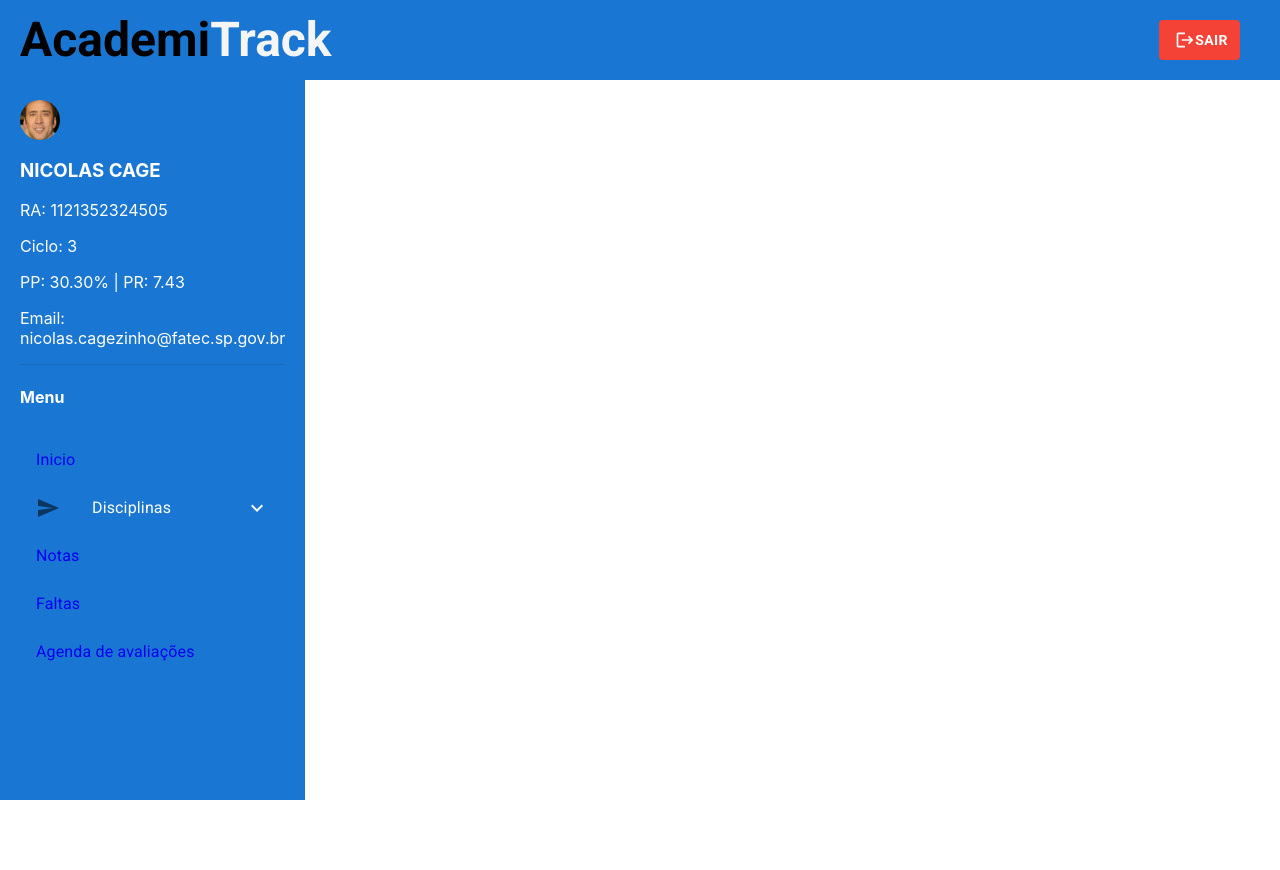
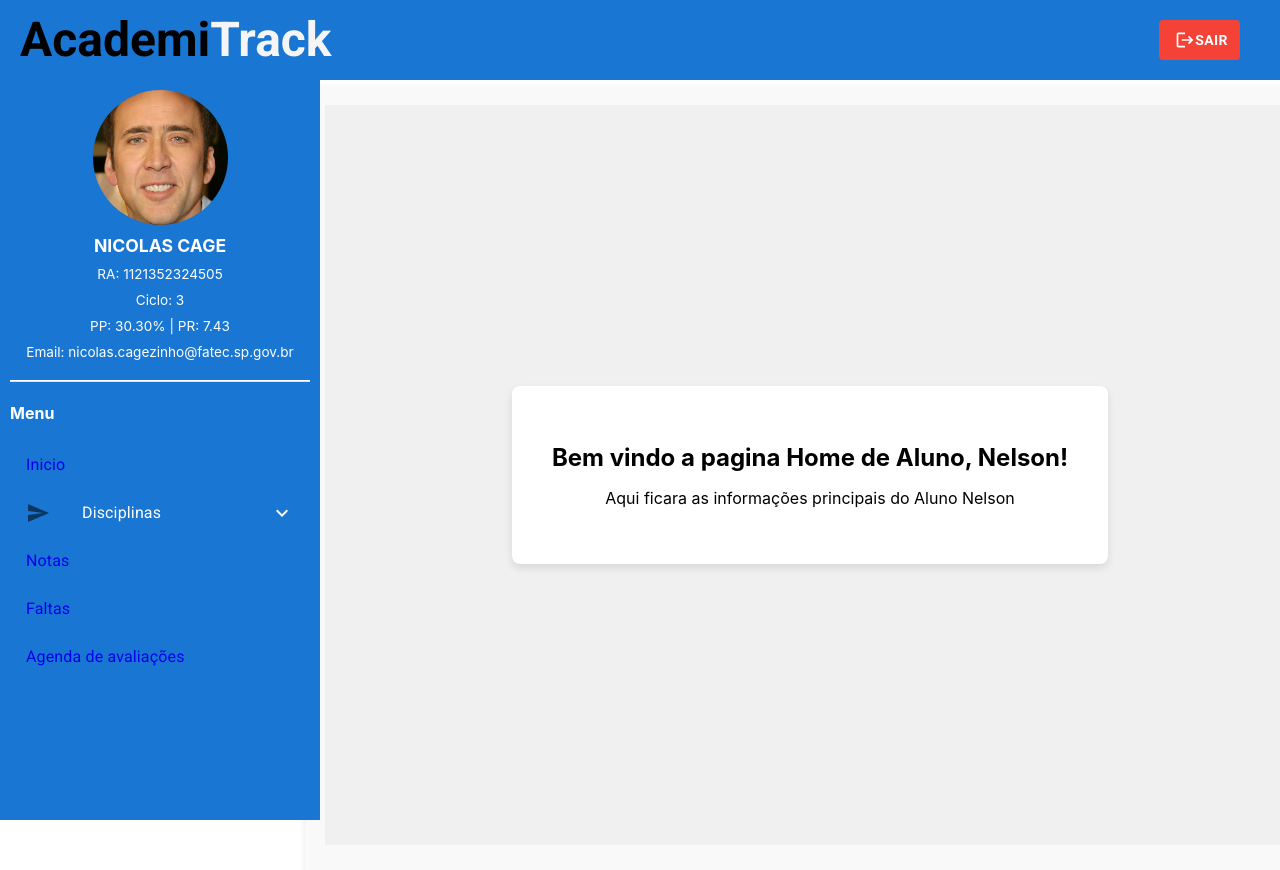
Before and after one commit to WebCrafters-ZL/academitrack-front, a React (Create React App) app: page /aluno-home in a window 1280 px wide. Before the commit the page ends 800 px from the top, so only its background shows below. Built offline with nearby package versions, Linux system fonts and the light colour scheme.

Commit message:
fix: refatoração no Layout, BarraLateral e AlunoHome

```diff
--- a/src/components/BarraLateral/BarraLateral.js
+++ b/src/components/BarraLateral/BarraLateral.js
@@ -1,12 +1,21 @@
 import React, { useState } from "react";
-import { List, ListItem, ListItemText, Box, Divider, Avatar, ListItemButton, ListItemIcon, Collapse } from "@mui/material";
+import {
+  List,
+  ListItem,
+  ListItemText,
+  Box,
+  Divider,
+  Avatar,
+  ListItemButton,
+  ListItemIcon,
+  Collapse,
+} from "@mui/material";
 import { Link } from "react-router-dom";
-import fotoPerfil from '../../assets/nicolas-cage-perfil.jpg';
-
-// Importar apenas os ícones que você vai usar
-import SendIcon from '@mui/icons-material/Send';
-import ExpandLess from '@mui/icons-material/ExpandLess';
-import ExpandMore from '@mui/icons-material/ExpandMore';
+import fotoPerfil from "../../assets/nicolas-cage-perfil.jpg";
+import SendIcon from "@mui/icons-material/Send";
+import ExpandLess from "@mui/icons-material/ExpandLess";
+import ExpandMore from "@mui/icons-material/ExpandMore";
+import "./BarraLateral.scss";
 
 const BarraLateral = () => {
   const [openDisciplinas, setOpenDisciplinas] = useState(false);
@@ -16,7 +25,7 @@ const BarraLateral = () => {
   };
 
   return (
-    <Box className="barraLateral">
+    <Box className="barra-lateral">
       <Box className="info-aluno">
         <Avatar
           alt="Caio Cesar Silva Pena"
@@ -46,10 +55,20 @@ const BarraLateral = () => {
           </ListItem>
           <Collapse in={openDisciplinas} timeout="auto" unmountOnExit>
             <List component="div" disablePadding>
-              <ListItem button sx={{ pl: 4 }} component={Link} to="/disciplinas/materia1">
+              <ListItem
+                button
+                sx={{ pl: 4 }}
+                component={Link}
+                to="/disciplinas/materia1"
+              >
                 <ListItemText primary="Matéria 1" />
               </ListItem>
-              <ListItem button sx={{ pl: 4 }} component={Link} to="/disciplinas/materia2">
+              <ListItem
+                button
+                sx={{ pl: 4 }}
+                component={Link}
+                to="/disciplinas/materia2"
+              >
                 <ListItemText primary="Matéria 2" />
               </ListItem>
             </List>
--- a/src/components/BarraLateral/BarraLateral.scss
+++ b/src/components/BarraLateral/BarraLateral.scss
@@ -1,16 +1,16 @@
-$barraLateral-bg: #1976d2;
 $text-color: white;
+$listitem-bg: transparent;
 
-.barraLateral {
-  width: 400px;
-  height: 100vh;
-  background-color: $barraLateral-bg;
+.barra-lateral {
+  position: fixed;
+  top: 80px; /* Ajuste para começar abaixo do Header */
+  left: 0;
+  width: 300px;
+  height: calc(100vh - 80px); /* Altura total menos a altura do Header */
+  background-color: #1976d2;
   color: $text-color;
-  display: flex;
-  flex-direction: column;
-  justify-content: flex-start;
   padding: 10px;
-}
+  z-index: 999;
 
   .info-aluno {
     display: flex;
@@ -20,45 +20,60 @@ $text-color: white;
     margin-bottom: 15px;
 
     .foto-aluno {
-    width: 80px;
-    height: 80px;
+      width: 135px;
+      height: 135px;
       margin-bottom: 5px;
     }
 
+    h3, p {
+      margin: 5px 0;
+      color: $text-color;
+    }
+
     h3 {
-    font-size: 1rem;
-    margin: 2px 0;
+      font-size: 1.1rem;
     }
 
     p {
       font-size: 0.85rem;
-    margin: 5px;
     }
   }
 
   .custom-divider {
     background-color: white;
     height: 1px;
+    margin: 10px 0;
   }
 
   .menu-aluno {
     margin-top: 10px;
 
+
     h4 {
       font-size: 1rem;
-    margin-bottom: 5px;
+      margin-bottom: 10px;
+      color: $text-color;
     }
 
-  .lista-item {
-    margin-bottom: 1px;
+    .MuiListItemButton-root {
+      margin-bottom: 5px;
+      background-color: $listitem-bg;
+      border-radius: 4px;
+      transition: background-color 0.3s;
+      color: $text-color;
+
+      &:hover {
+        background-color: rgba(255, 255, 255, 0.2);
+      }
 
       .MuiListItemText-primary {
-      color: $text-color;
+        color: $text-color !important;
         font-size: 0.9rem;
       }
+    }
 
-    &:hover .MuiListItemText-primary {
-      text-decoration: underline;
+    .MuiCollapse-root {
+      margin-left: 20px;
     }
   }
 }
--- a/src/components/Layout/Layout.js
+++ b/src/components/Layout/Layout.js
@@ -2,15 +2,18 @@ import React from "react";
 import Header from "../Header/Header";
 import BarraLateral from "../BarraLateral/BarraLateral";
 import './Layout.scss';
+import { Outlet } from "react-router-dom";
 
-const Layout = ({ children }) => {
+const Layout = () => {
   return (
     <div className="layout">
       <Header />
       <div className="layout-body">
         <BarraLateral />
         <div className="layout-content">
-          {children}
+          <div className="content-container">
+            <Outlet />
+          </div>
         </div>
       </div>
     </div>
--- a/src/components/Layout/Layout.scss
+++ b/src/components/Layout/Layout.scss
@@ -7,21 +7,21 @@
 .layout-body {
   display: flex;
   flex-grow: 1;
-  padding-top: 10vh;
+  padding-top: 80px; /* Adicione espaço para o Header */
+  margin-left: 300px; /* Espaço para a barra lateral */
 }
 
 .layout-content {
-  width: calc(100% - 300px);
-  padding: 20px;
+  flex: 1; /* Permite que o conteúdo ocupe todo o espaço restante */
+  padding: 5px;
   overflow: auto;
 }
 
-.barra-lateral {
-  position: fixed;
-  left: 0;
-  top: 10vh;
-  width: 300px;
-  height: 90vh;
-  background-color: #f4f4f4;
-  z-index: 999;
+.content-container {
+  width: 100%;
+  height: 100%;
+  background-color: #f9f9f9;
+  padding: 20px;
+  box-shadow: 0 4px 6px rgba(0, 0, 0, 0.1);
+  border-radius: 8px;
 }
--- a/src/pages/AlunoHome/AlunoHome.js
+++ b/src/pages/AlunoHome/AlunoHome.js
@@ -1,12 +1,11 @@
 import React from "react";
-import BarraLateral from "../../components/BarraLateral/BarraLateral";
 import '../AlunoHome/AlunoHome.scss';
 
 
 const AlunoHome = () => {
   return (
   <div className="pagina-aluno">
-    <BarraLateral />
+
     <div className="conteudo-aluno">
       <h1> Bem vindo a pagina Home de Aluno, Nelson!</h1>
       <p>Aqui ficara as informações principais do Aluno Nelson</p>
--- a/src/pages/AlunoHome/AlunoHome.scss
+++ b/src/pages/AlunoHome/AlunoHome.scss
@@ -1,19 +1,25 @@
 .pagina-aluno {
   display: flex;
-  height: 100vh;
+  justify-content: center;
+  align-items: center;
+  height: calc(100vh - 100px); /* Altura total menos a altura do Header e um pouco do espaço do conteúdo */
+  padding: 20px;
+  background-color: #f0f0f0;
 }
 
-.barraLateral {
-  flex-basis: 23.5%;
-  background-color: #1976d2;
-  color: white;
-  padding: 20px;
-  box-sizing: border-box;
+.conteudo-aluno {
+  background-color: #ffffff;
+  padding: 40px; /* Reduzido para não ficar muito espaçado */
+  border-radius: 8px;
+  box-shadow: 0 4px 8px rgba(0, 0, 0, 0.1);
+  text-align: center;
 }
 
-.aluno-conteudo {
-  flex-grow: 1;
-  padding: 20px;
-  background-color: #f5f5f5;
-  overflow-y: auto;
+h1 {
+  font-size: 1.5rem; /* Tamanho da fonte do cabeçalho */
+  margin-bottom: 10px; /* Espaçamento inferior */
 }
+
+p {
+  font-size: 1rem; /* Tamanho da fonte do parágrafo */
+}
--- a/src/routes/routes.js
+++ b/src/routes/routes.js
@@ -7,7 +7,7 @@ import Layout from "../components/Layout/Layout";
 const AppRoutes = () => {
   return (
     <Routes>
-      <Route path="/login" element={<Login />} />
+      <Route path="/" element={<Login />} />
       <Route element={<Layout />}>
         <Route path="/aluno-home" element={<AlunoHome />} />
       </Route>
```
Lines whose indentation alone changed are shown as unchanged.
